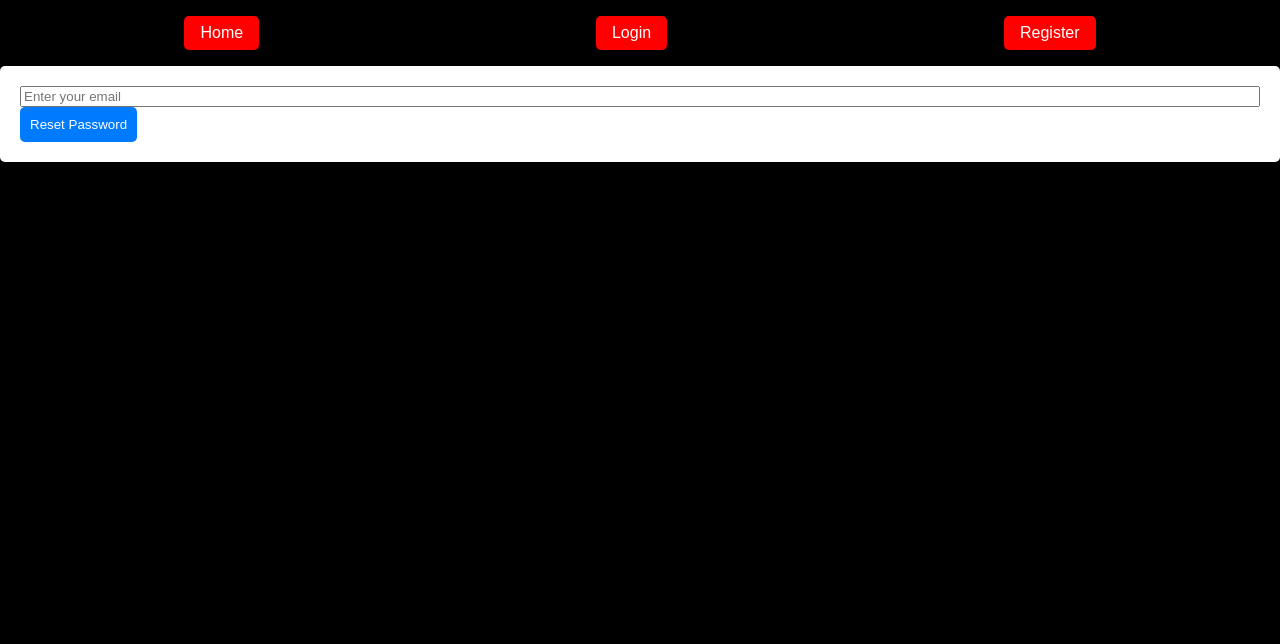
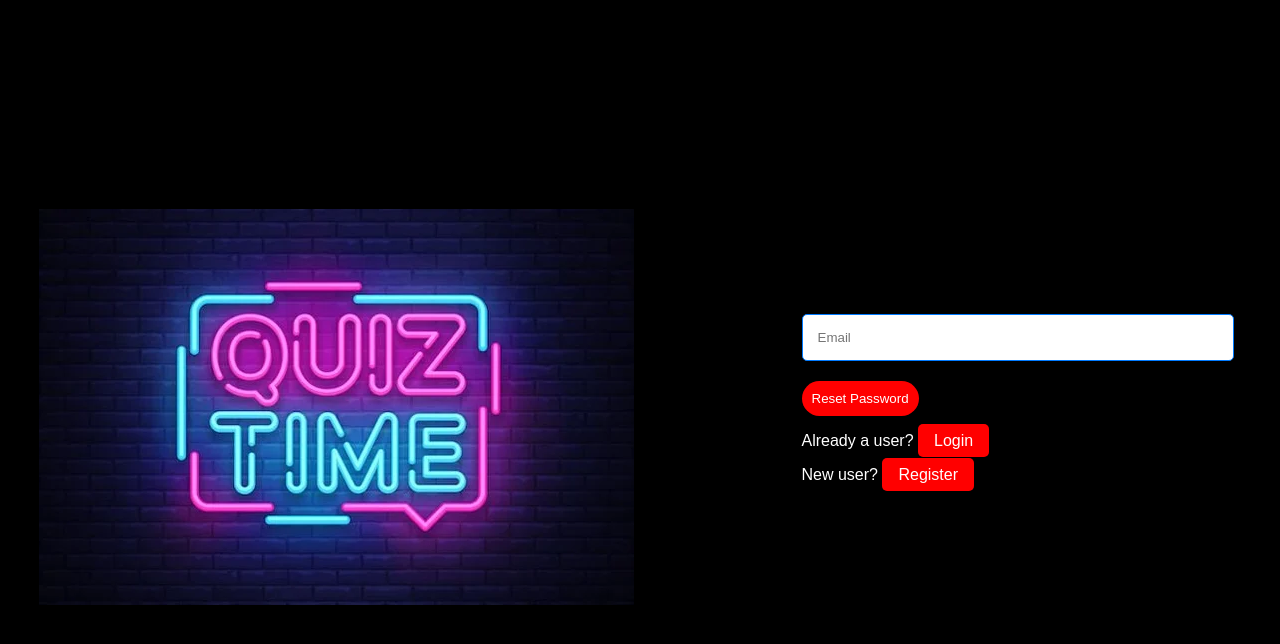
Before and after one commit to sailikhithk/Quora, a React (Create React App) app in the folder frontend/: page /reset-password in a window 1280 px wide. Shown: the top 644 px of the page. Built offline with nearby package versions, Linux system fonts and the light colour scheme.

Commit message:
updated dashboard

```diff
--- a/frontend/src/components/Navbar.js
+++ b/frontend/src/components/Navbar.js
@@ -28,9 +28,11 @@ const StyledLink = styled(Link)`
 
 function Navbar({ authenticated, handleLogout }) {
   const location = useLocation();
-  const isLoginOrRegisterPage = ["/login", "/register"].includes(
-    location.pathname
-  );
+  const isLoginOrRegisterPage = [
+    "/login",
+    "/register",
+    "/reset-password",
+  ].includes(location.pathname);
 
   return (
     <StyledNavbar>
--- a/frontend/src/components/auth/ResetPassword.js
+++ b/frontend/src/components/auth/ResetPassword.js
@@ -1,6 +1,70 @@
 import React, { useState } from "react";
 import axios from "axios";
-import "../../css/main.css";
+import { Link } from "react-router-dom";
+import styled from "styled-components";
+import quizImage from "../../assets/quiz-time.webp";
+
+const Container = styled.div`
+  display: flex;
+  justify-content: center;
+  align-items: center;
+  height: calc(100vh - 50px);
+  position: relative;
+  background-color: #000;
+`;
+
+const QuizImage = styled.img`
+  max-width: 200%;
+  height: auto;
+  margin-right: 10%;
+`;
+
+const Form = styled.form`
+  padding: 40px;
+  width: 400px;
+  background-color: transparent;
+`;
+
+const StyledButton = styled(Link)`
+  color: white;
+  text-decoration: none;
+  padding: 0.5rem 1rem;
+  background-color: red;
+  border: none;
+  border-radius: 5px;
+  transition: background-color 0.3s ease;
+
+  &:hover {
+    background-color: darkred;
+  }
+`;
+
+const InputEmail = styled.input.attrs((props) => ({
+  type: "email",
+}))`
+  display: block;
+  width: 100%;
+  padding: 15px;
+  margin-bottom: 20px;
+  border: 1px solid #007aff;
+  border-radius: 5px;
+`;
+
+const InputSubmit = styled.input.attrs((props) => ({
+  type: "submit",
+}))`
+  background-color: red;
+  color: #fff;
+  padding: 10px;
+  border: none;
+  border-radius: 50px;
+  cursor: pointer;
+  transition: background-color 0.3s ease;
+
+  &:hover {
+    background-color: darkred;
+  }
+`;
 
 function ResetPassword() {
   const [email, setEmail] = useState("");
@@ -9,8 +73,6 @@ function ResetPassword() {
     e.preventDefault();
 
     try {
-      // Your backend currently doesn't support password reset.
-      // When you implement it, make sure to replace the endpoint below.
       await axios.post("http://localhost:5000/api/user/reset-password", {
         email,
       });
@@ -21,15 +83,22 @@ function ResetPassword() {
   };
 
   return (
-    <form onSubmit={handleSubmit} className="auth-form">
-      <input
-        type="email"
-        placeholder="Enter your email"
-        onChange={(e) => setEmail(e.target.value)}
-        style={{ width: "100%", boxSizing: "border-box" }}
-      />
-      <input type="submit" value="Reset Password" className="auth-button" />
-    </form>
+    <Container>
+      <QuizImage src={quizImage} alt="Quiz" />
+      <Form onSubmit={handleSubmit}>
+        <InputEmail
+          placeholder="Email"
+          onChange={(e) => setEmail(e.target.value)}
+        />
+        <InputSubmit value="Reset Password" />
+        <p style={{ marginTop: "1rem" }}>
+          Already a user? <StyledButton to="/login">Login</StyledButton>
+        </p>
+        <p style={{ marginTop: "1rem" }}>
+          New user? <StyledButton to="/register">Register</StyledButton>
+        </p>
+      </Form>
+    </Container>
   );
 }
 
```
